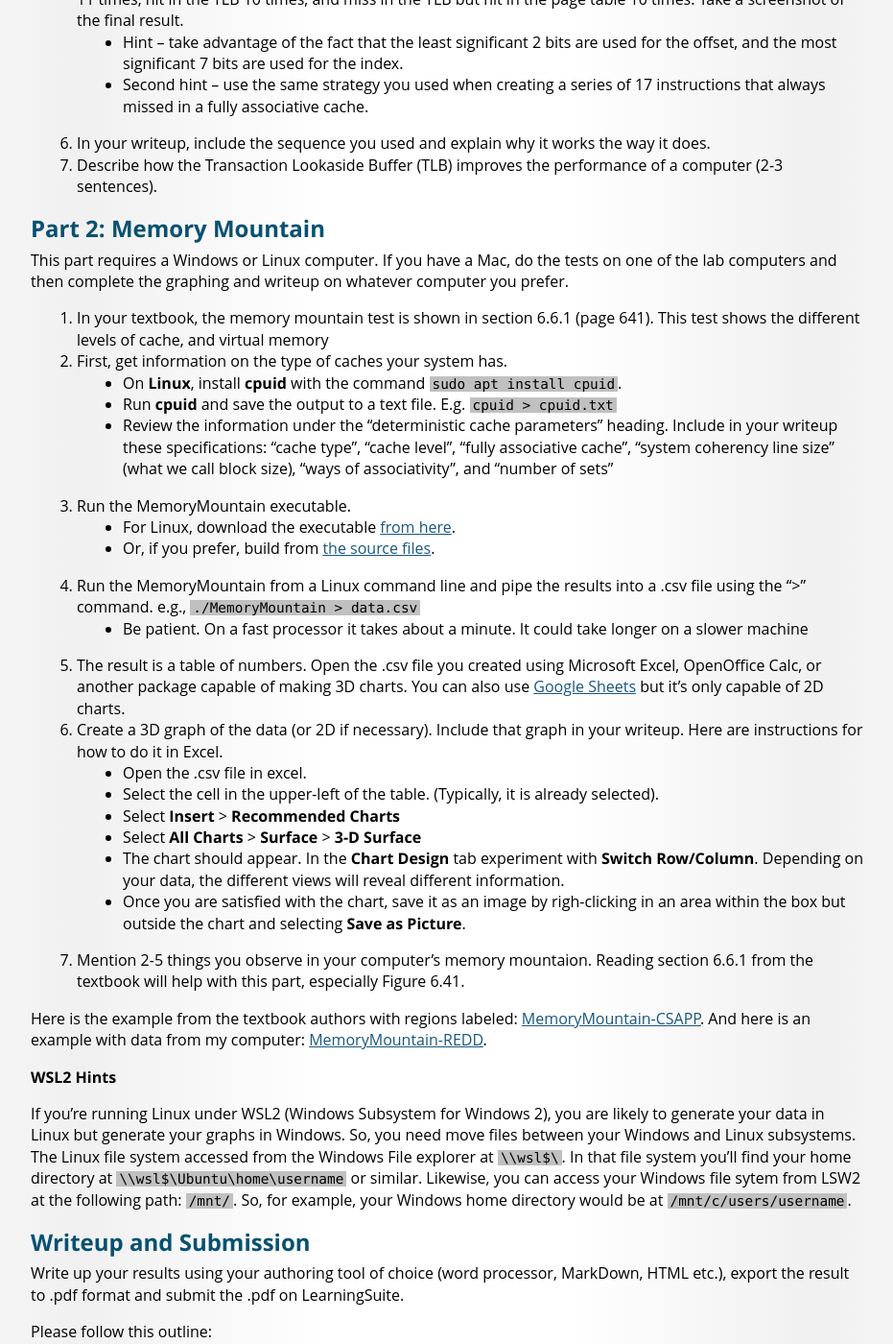
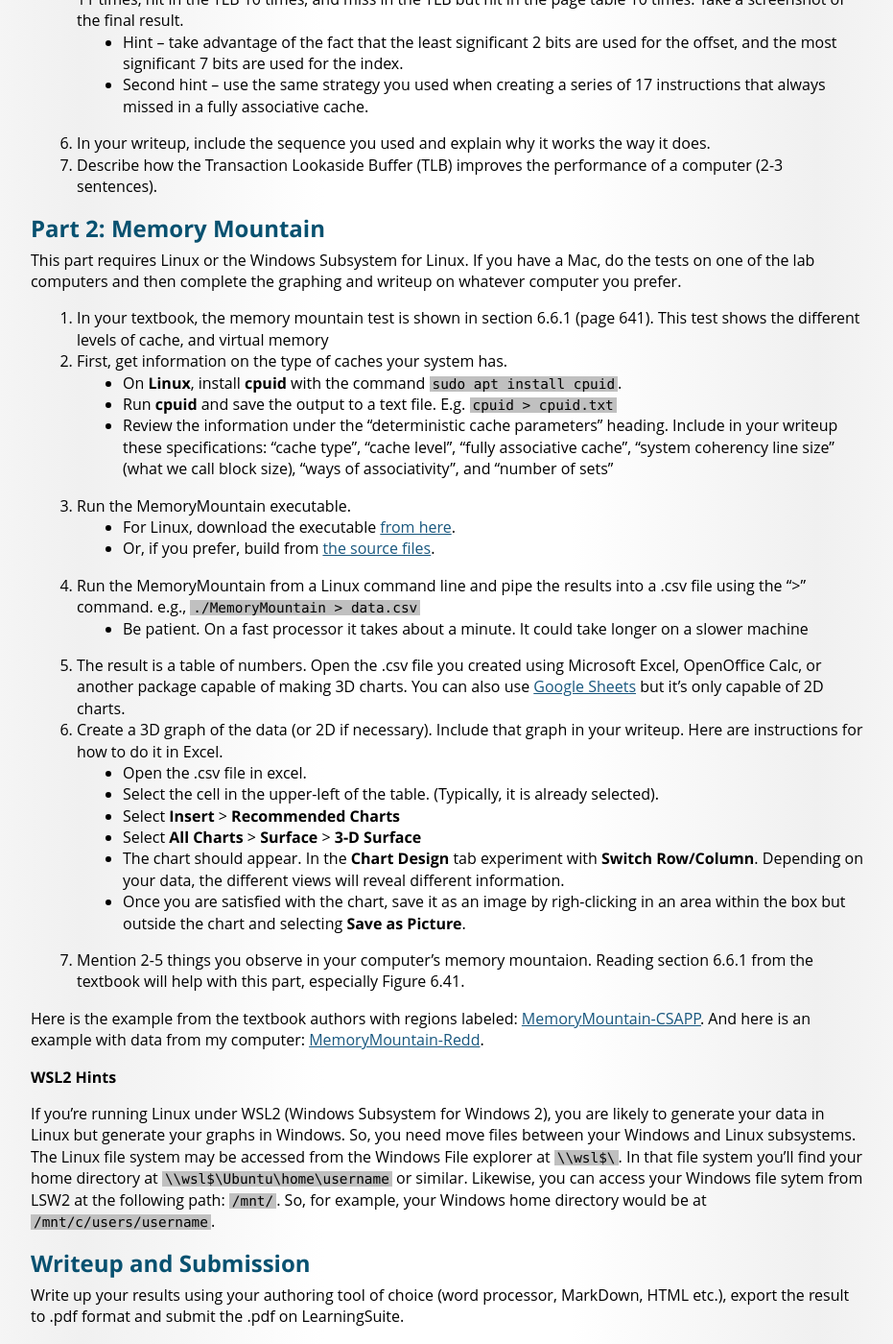
Before and after one commit to bredd/byu-itc-252.github.io, a Jekyll site: the page built from Extra/Lab5.md, in a window 1280 px wide and 1400 px high, scrolled down 664 px. Shown: the whole window at 96% size, without its empty margins (173-1104 px from the left). Built offline with Jekyll 4.4.1, drawn with Linux system fonts in a browser that asks for light colours; some web fonts are replaced.

Commit message:
Lab5 More Updates

```diff
--- a/Extra/Lab5.md
+++ b/Extra/Lab5.md
@@ -27,7 +27,7 @@ Generate a series of 31 instructions that will miss 11 times, hit in the TLB 10
 
 ## Part 2: Memory Mountain
 
-This part requires a Windows or Linux computer. If you have a Mac, do the tests on one of the lab computers and then complete the graphing and writeup on whatever computer you prefer.
+This part requires Linux or the Windows Subsystem for Linux. If you have a Mac, do the tests on one of the lab computers and then complete the graphing and writeup on whatever computer you prefer.
 
 1. In your textbook, the memory mountain test is shown in section 6.6.1 (page 641). This test shows the different levels of cache, and virtual memory
 2. First, get information on the type of caches your system has.
@@ -50,11 +50,11 @@ This part requires a Windows or Linux computer. If you have a Mac, do the tests
 7. Mention 2-5 things you observe in your computer's memory mountaion. Reading section 6.6.1 from the textbook will help with this part, especially Figure 6.41.
 
 Here is the example from the textbook authors with regions labeled: [MemoryMountain-CSAPP](MemoryMountain-CSAPP.png){:target="_blank"}.
-And here is an example with data from my computer: [MemoryMountain-REDD](MemoryMountain-Redd.png){:target="_blank"}.
+And here is an example with data from my computer: [MemoryMountain-Redd](MemoryMountain-Redd.png){:target="_blank"}.
 
 **WSL2 Hints**
 
-If you're running Linux under WSL2 (Windows Subsystem for Windows 2), you are likely to generate your data in Linux but generate your graphs in Windows. So, you need move files between your Windows and Linux subsystems. The Linux file system accessed from the Windows File explorer at `\\wsl$\`. In that file system you'll find your home directory at `\\wsl$\Ubuntu\home\username` or similar. Likewise, you can access your Windows file sytem from LSW2 at the following path: `/mnt/`. So, for example, your Windows home directory would be at `/mnt/c/users/username`.
+If you're running Linux under WSL2 (Windows Subsystem for Windows 2), you are likely to generate your data in Linux but generate your graphs in Windows. So, you need move files between your Windows and Linux subsystems. The Linux file system may be accessed from the Windows File explorer at `\\wsl$\`. In that file system you'll find your home directory at `\\wsl$\Ubuntu\home\username` or similar. Likewise, you can access your Windows file sytem from LSW2 at the following path: `/mnt/`. So, for example, your Windows home directory would be at `/mnt/c/users/username`.
 
 ## Writeup and Submission
 
```
